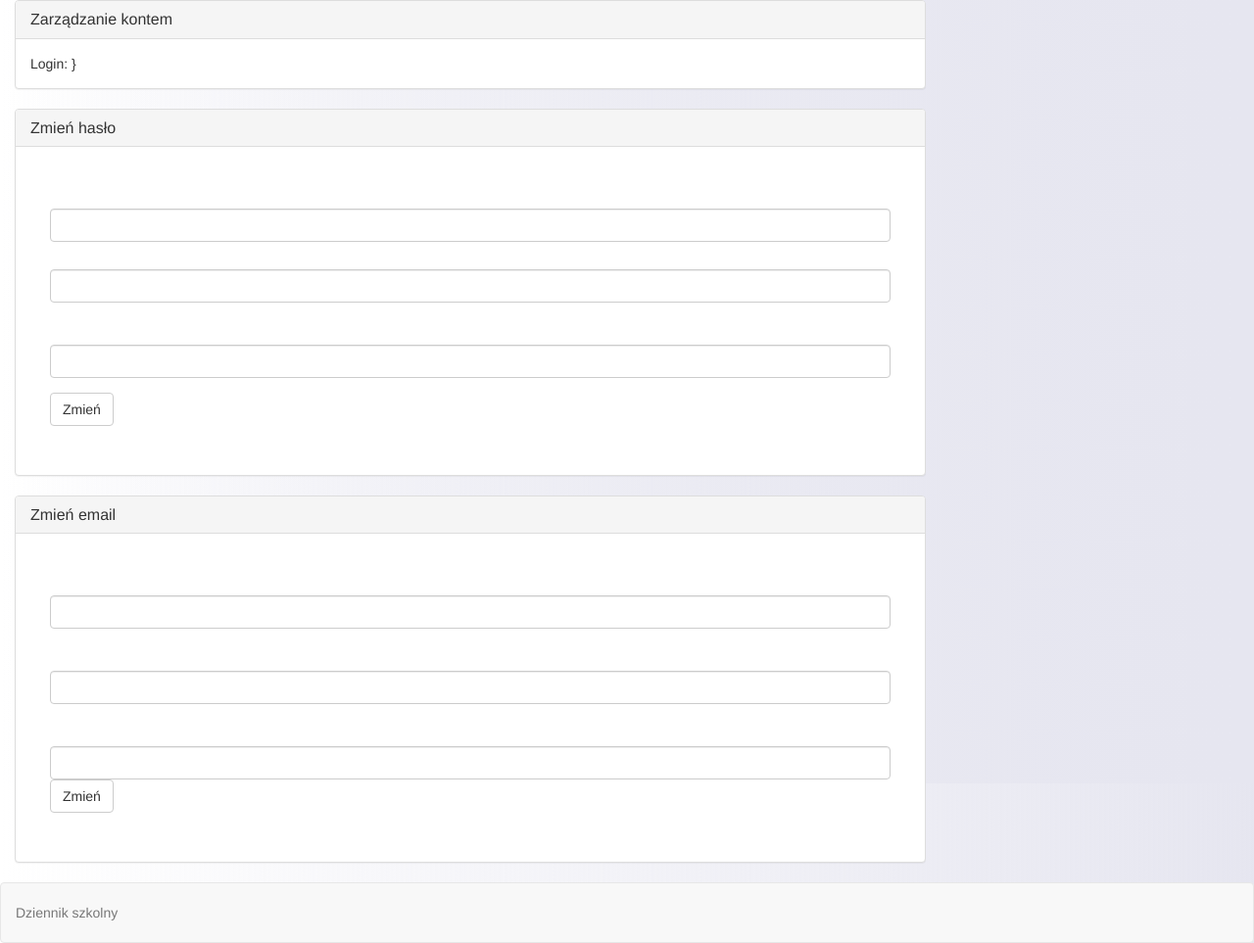
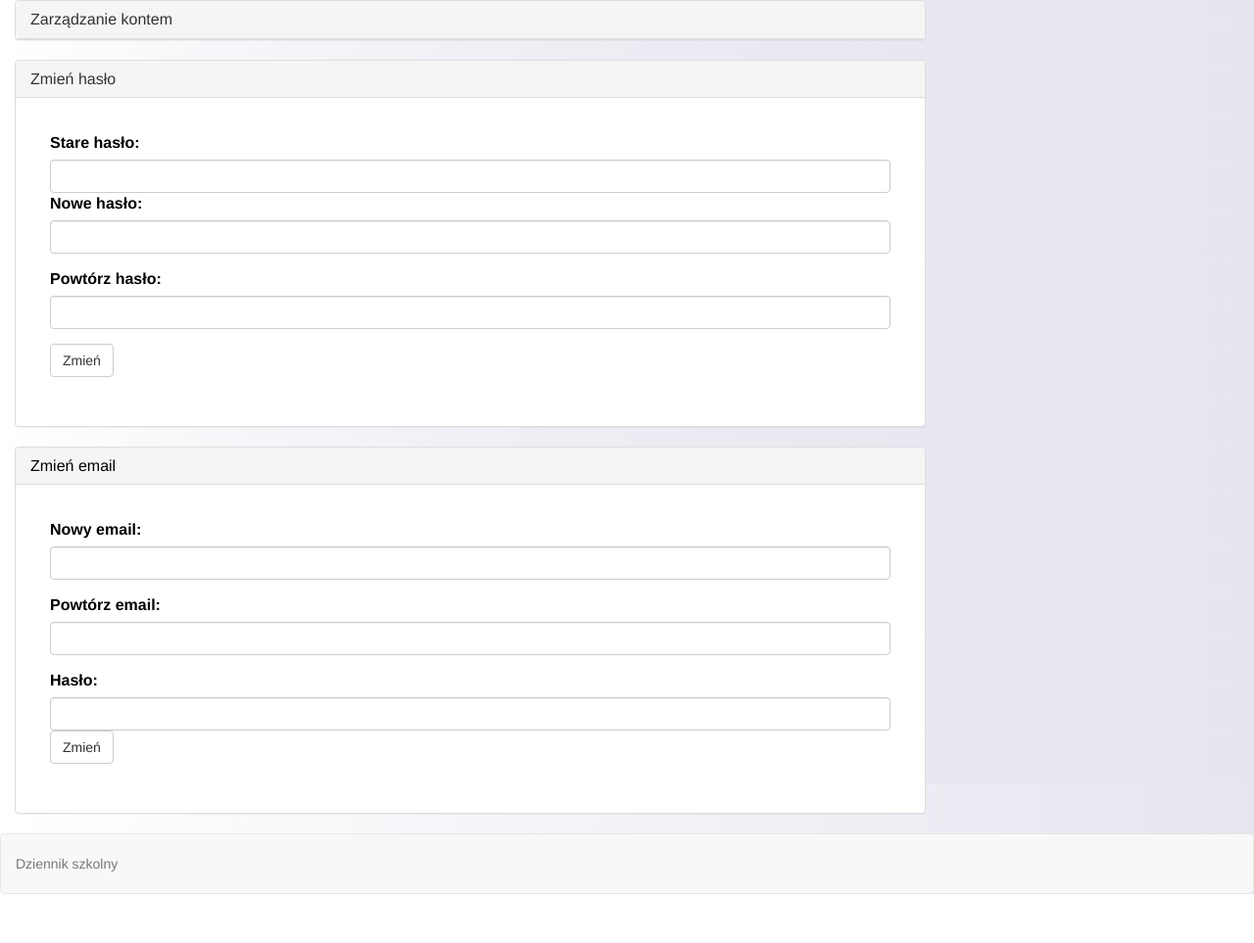
Before and after one commit to mich160/django, a Django app: page /settings in a window 1280 px wide. Shown: the whole page at 98% size. After the commit the page ends 913 px from the top, so only its background shows below. Run offline with Django 3.2, Linux system fonts and the light colour scheme; some libraries are stand-ins or nearby versions.

Commit message:
poprawka

```diff
--- a/mainapp/templates/settings.html
+++ b/mainapp/templates/settings.html
@@ -10,7 +10,6 @@
                     <div class="panel-heading">
                         <h3 class="panel-title">Zarządzanie kontem</h3>
                     </div>
-                    <div class="panel-body">Login: }</div>
                 </div>
 
                 <div class="panel panel-default">
@@ -20,16 +19,16 @@
                     <div class="panel-body">
                         <form method="post" action="ChangePassword" class="regForm"
                             onsubmit="return validateChangePassword()">
-                            <label for="newPasswordRep">Stare hasło:</label> <input
+                            <label for="newPasswordRep" style='color: #000000'>Stare hasło:</label> <input
                                     type="password" class="form-control" name="newPasswordRep"
-                                    id="passwordRegRep">
+                                    id="passwordOld">
                             <div class="form-group">
-                                <label for="newPassword">Nowe hasło:</label> <input
+                                <label for="newPassword" style='color: #000000'>Nowe hasło:</label> <input
                                     type="password" class="form-control" name="newPassword"
                                     id="passwordReg">
                             </div>
                             <div class="form-group">
-                                <label for="newPasswordRep">Powtórz hasło:</label> <input
+                                <label for="newPasswordRep" style='color: #000000'>Powtórz hasło:</label> <input
                                     type="password" class="form-control" name="newPasswordRep"
                                     id="passwordRegRep">
                             </div>
@@ -42,25 +41,25 @@
 
                 <div class="panel panel-default">
                     <div class="panel-heading">
-                        <h3 class="panel-title">Zmień email</h3>
+                        <h3 class="panel-title" style='color: #000000'>Zmień email</h3>
                     </div>
                     <div class="panel-body">
                         <form method="post" action="ChangeEmail" class="regForm"
                             onsubmit="return validateChangeEmail()">
                             <div class="form-group">
 
-                                <label for="newMail">Nowy email:</label> <input type="text"
+                                <label for="newMail" style='color: #000000'>Nowy email:</label> <input type="text"
                                     class="form-control" name="newMail" id="emailReg">
 
                             </div>
                             <div class="form-group">
-                                <label for="newMailRep">Powtórz email:</label> <input
+                                <label for="newMailRep" style='color: #000000'>Powtórz email:</label> <input
                                     type="text" class="form-control" name="newMailRep"
                                     id="emailRegRep">
                             </div>
-                            <label for="newPasswordRep">Hasło:</label> <input
+                            <label for="newPasswordRep" style='color: #000000'>Hasło:</label> <input
                                     type="password" class="form-control" name="newPasswordRep"
-                                    id="passwordRegRep">
+                                    id="password">
                             <div class="form-group">
                                 <button type="submit" class="btn btn-default" value="changeMail">Zmień</button>
                             </div>
```
Also changed, not shown: mainapp/static/js/settings.js (added, +28 -0 lines).
